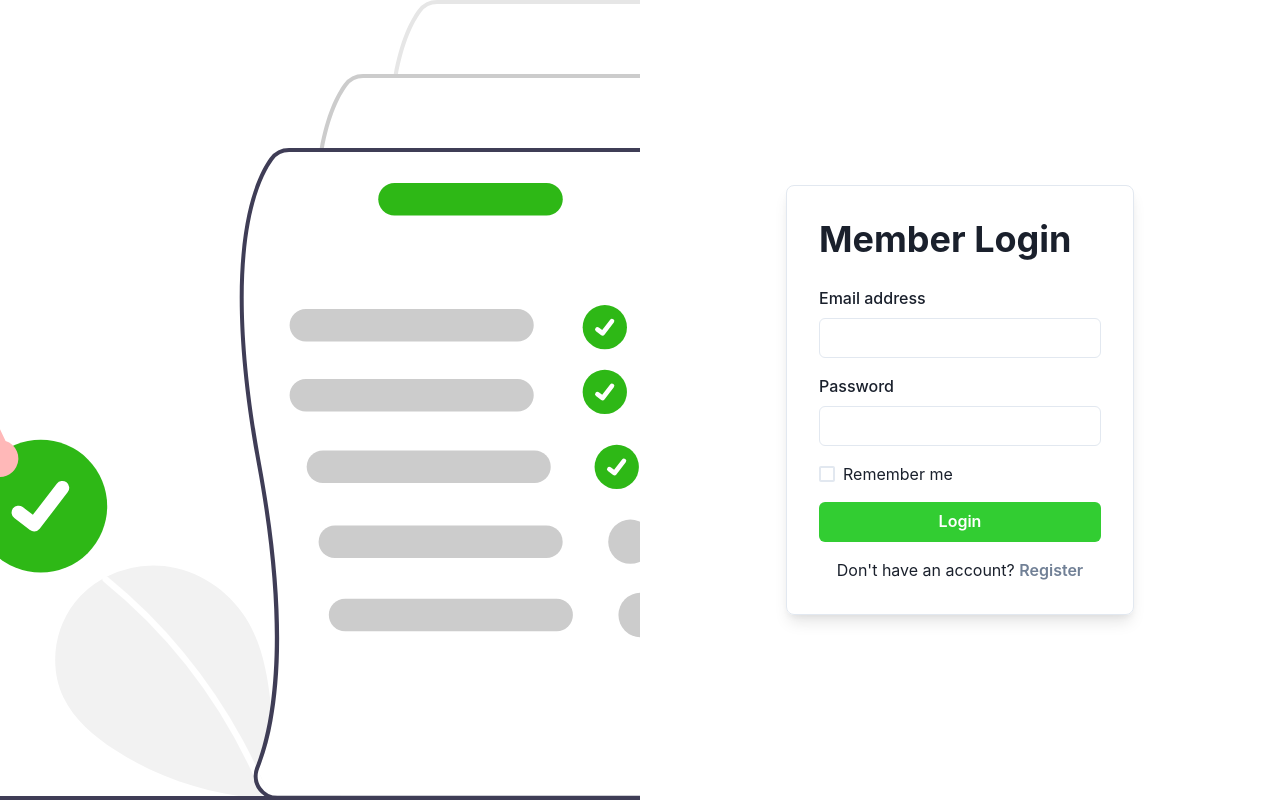
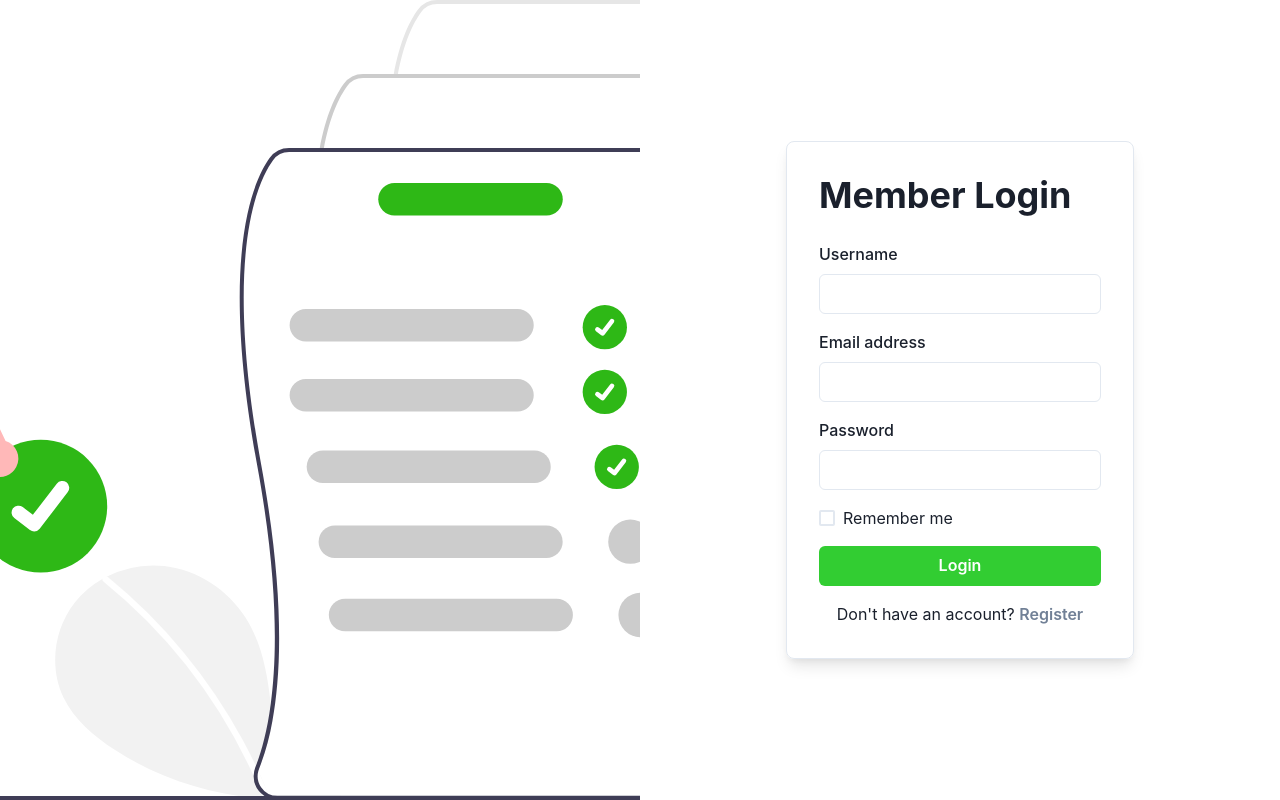
Before and after one commit to 1jakerobertson/ChoreHero-v2, a React (Vite) app in the folder frontend/: page / in a window 1280 px wide. Built offline with nearby package versions, Linux system fonts and the light colour scheme.

Commit message:
Added Username form to register and login pages, states and handleRegister also updated

```diff
--- a/frontend/src/pages/login.jsx
+++ b/frontend/src/pages/login.jsx
@@ -18,9 +18,10 @@
 
 export default function Login() {
   const navigate = useNavigate();
-  const { login } = useAuth(); // You forgot this line! You need to use login() from context
+  const { login } = useAuth();
 
   const [isLoginMode, setIsLoginMode] = useState(true);
+  const [username, setUsername] = useState('');
   const [email, setEmail] = useState('');
   const [password, setPassword] = useState('');
 
@@ -44,7 +45,7 @@
   async function handleRegister(e) {
     e.preventDefault();
     try {
-      const requestBody = { email, password };
+      const requestBody = { username, email, password };
       const response = await axios.post('http://localhost:4500/api/auth/register', requestBody);
 
       console.log('Registered:', response.data);
@@ -73,6 +74,14 @@
         <Box p={8} maxWidth="400px" borderWidth={1} borderRadius={8} boxShadow="lg">
           <Heading mb={6}>{isLoginMode ? 'Member Login' : 'Register'}</Heading>
           <Stack spacing={4}>
+            <FormControl>
+              <FormLabel>Username</FormLabel>
+              <Input
+                type="text"
+                value={username}
+                onChange={(e) => setUsername(e.target.value)}
+              />
+            </FormControl>
             <FormControl>
               <FormLabel>Email address</FormLabel>
               <Input
```
